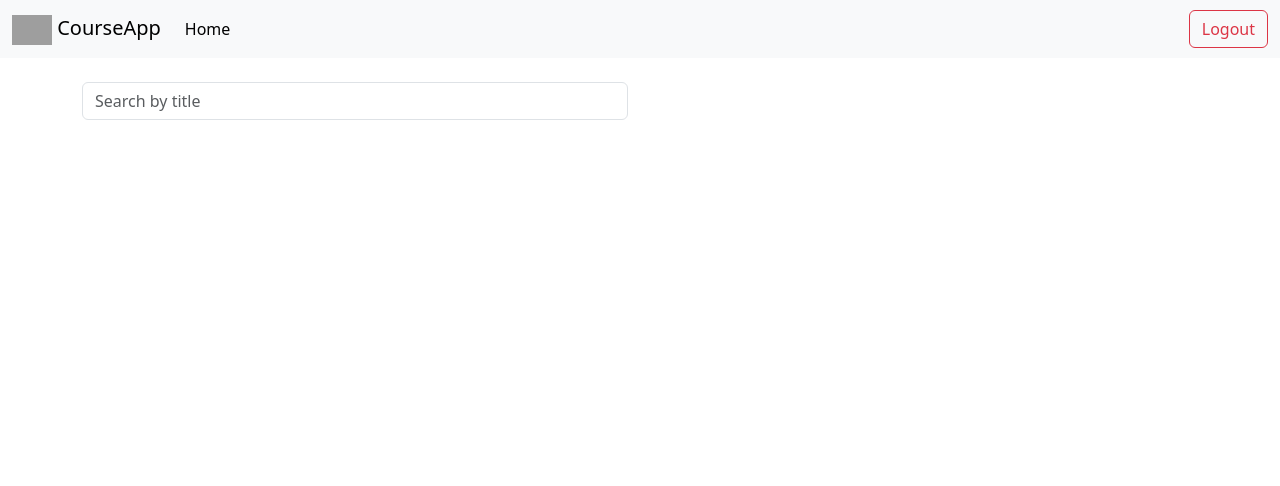
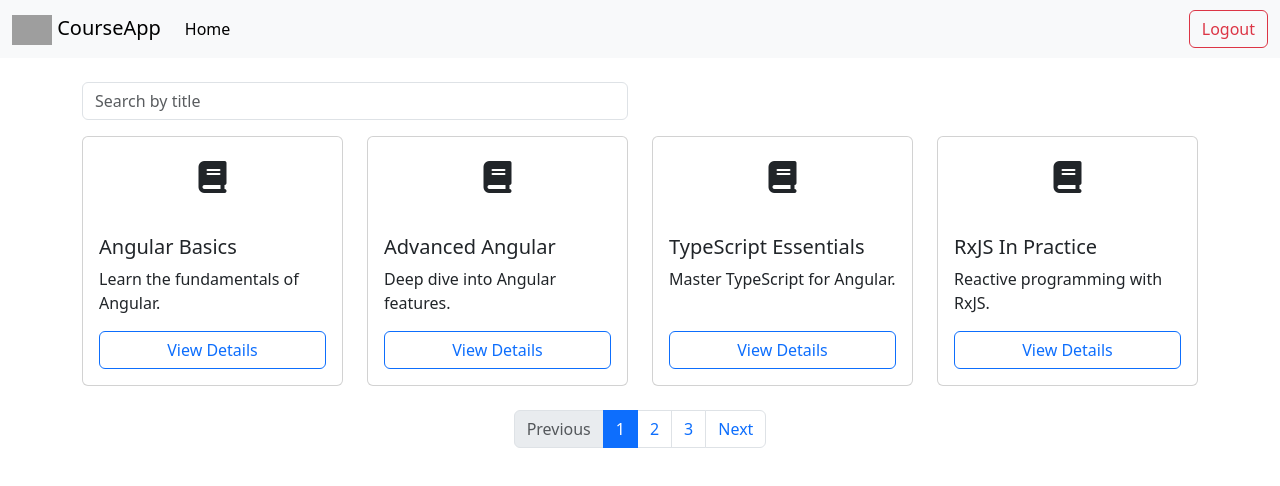
Before and after one commit to shrash9/CourseListingApp, an Angular app: page /dashboard in a window 1280 px wide. Shown: the top 486 px of the page. Built offline with nearby package versions, Linux system fonts and the light colour scheme; grey boxes are pictures that could not be loaded.

Commit message:
Added functionality to login to direct to dashboard

```diff
--- a/angular.json
+++ b/angular.json
@@ -26,9 +26,16 @@
             "tsConfig": "tsconfig.app.json",
             "inlineStyleLanguage": "scss",
             "assets": [
+              "src/favicon.ico",
               {
                 "glob": "**/*",
-                "input": "public"
+                "input": "public",
+                "output": "/"
+              },
+              {
+                "glob": "**/*",
+                "input": "src/assets",
+                "output": "/assets"
               }
             ],
             "styles": [
@@ -85,9 +92,16 @@
             "tsConfig": "tsconfig.spec.json",
             "inlineStyleLanguage": "scss",
             "assets": [
+              "src/favicon.ico",
               {
                 "glob": "**/*",
-                "input": "public"
+                "input": "public",
+                "output": "/"
+              },
+              {
+                "glob": "**/*",
+                "input": "src/assets",
+                "output": "/assets"
               }
             ],
             "styles": [
--- /dev/null
+++ b/src/app/course-details/course-details.component.html
@@ -0,0 +1 @@
+<p>course-details works!</p>
--- a/src/app/dashboard/dashboard.component.html
+++ b/src/app/dashboard/dashboard.component.html
@@ -26,17 +26,41 @@
           class="form-control"
           placeholder="Search by title"
           [(ngModel)]="searchTerm"
+          (ngModelChange)="applyFilter()"
         />
       </div>
     </div>
 
     <div class="row">
-      <!-- course cards will go here -->
-    </div>
-
-    <nav>
-      <ul class="pagination justify-content-center">
-        <!-- pagination controls will go here -->
-      </ul>
-    </nav>
+        <div class="col-md-6 col-lg-3 mb-4" *ngFor="let course of display">
+            <div class="card h-100">
+                <div class="card-img-top text-center py-4">
+                  <i class="fas fa-book fa-2x"></i>
+                </div>
+                <div class="card-body d-flex flex-column">
+                  <h5 class="card-title">{{ course.title }}</h5>
+                  <p class="card-text">{{ course.description }}</p>
+                  <button
+                    class="btn btn-outline-primary mt-auto"
+                    [routerLink]="['/courses', course.id]"
+                  >
+                    View Details
+                  </button>
+                </div>
+              </div>
+        </div>
+      </div>
+      <nav>
+        <ul class="pagination justify-content-center">
+          <li class="page-item" [class.disabled]="page === 1">
+            <button class="page-link" (click)="goToPage(page - 1)">Previous</button>
+          </li>
+          <li class="page-item" *ngFor="let p of pages" [class.active]="p === page">
+            <button class="page-link" (click)="goToPage(p)">{{ p }}</button>
+          </li>
+          <li class="page-item" [class.disabled]="page === totalPages">
+            <button class="page-link" (click)="goToPage(page + 1)">Next</button>
+          </li>
+        </ul>
+      </nav>
   </div>
--- a/src/app/dashboard/dashboard.component.ts
+++ b/src/app/dashboard/dashboard.component.ts
@@ -1,19 +1,58 @@
-import { Component } from '@angular/core';
+import { Component, OnInit } from '@angular/core';
 import { CommonModule } from '@angular/common';
 import { RouterModule, Router } from '@angular/router';
 import { FormsModule } from '@angular/forms';
+import { HttpClient, HttpClientModule } from '@angular/common/http';
+
+interface Course {
+  id: number;
+  title: string;
+  description: string;
+  imageUrl: string;
+}
 
 @Component({
   selector: 'app-dashboard',
   standalone: true,
-  imports: [CommonModule, RouterModule, FormsModule],
+  imports: [CommonModule, RouterModule, FormsModule, HttpClientModule],
   templateUrl: './dashboard.component.html',
   styleUrls: ['./dashboard.component.scss']
 })
-export class DashboardComponent {
+export class DashboardComponent implements OnInit {
+  courses: Course[] = [];
+  filtered: Course[] = [];
+  display: Course[] = [];
+  page = 1;
+  pageSize = 4;
+  totalPages = 0;
+  pages: number[] = [];
   searchTerm = '';
 
-  constructor(private router: Router) {}
+  constructor(private router: Router, private http: HttpClient) {}
+
+  ngOnInit(): void {
+    this.http.get<Course[]>('assets/courses.json').subscribe(data => {
+      this.courses = data;
+      this.applyFilter();
+    });
+  }
+
+  applyFilter(): void {
+    const term = this.searchTerm.toLowerCase();
+    this.filtered = this.courses.filter(c =>
+      c.title.toLowerCase().includes(term)
+    );
+    this.totalPages = Math.ceil(this.filtered.length / this.pageSize);
+    this.pages = Array.from({ length: this.totalPages }, (_, i) => i + 1);
+    this.goToPage(1);
+  }
+
+  goToPage(p: number): void {
+    if (p < 1 || p > this.totalPages) return;
+    this.page = p;
+    const start = (p - 1) * this.pageSize;
+    this.display = this.filtered.slice(start, start + this.pageSize);
+  }
 
   logout(): void {
     this.router.navigate(['/login']);
--- a/src/app/login/login.component.ts
+++ b/src/app/login/login.component.ts
@@ -1,7 +1,7 @@
 import { Component } from '@angular/core';
 import { CommonModule } from '@angular/common';
 import { FormsModule }   from '@angular/forms';
-import { RouterModule }  from '@angular/router';
+import { RouterModule, Router }  from '@angular/router';
 
 @Component({
   selector: 'app-login',
@@ -11,13 +11,12 @@ import { RouterModule }  from '@angular/router';
   styleUrls: ['./login.component.scss']
 })
 export class LoginComponent {
+  email = '';
+  password = '';
 
-  email: string = '';
-  password: string = '';
+  constructor(private router: Router) {}
 
   onSubmit(): void {
-
-    console.log('Logging in with', this.email, this.password);
-    alert(`Logged in with email: ${this.email}`);
+    this.router.navigate(['/dashboard']);
   }
 }
--- /dev/null
+++ b/src/assets/courses.json
@@ -0,0 +1,12 @@
+[
+    { "id": 1, "title": "Angular Basics", "description": "Learn the fundamentals of Angular.", "imageUrl": "https://via.placeholder.com/150?text=Course+1" },
+    { "id": 2, "title": "Advanced Angular", "description": "Deep dive into Angular features.", "imageUrl": "https://via.placeholder.com/150?text=Course+2" },
+    { "id": 3, "title": "TypeScript Essentials", "description": "Master TypeScript for Angular.", "imageUrl": "https://via.placeholder.com/150?text=Course+3" },
+    { "id": 4, "title": "RxJS In Practice", "description": "Reactive programming with RxJS.", "imageUrl": "https://via.placeholder.com/150?text=Course+4" },
+    { "id": 5, "title": "Angular Forms", "description": "Template-driven & reactive forms.", "imageUrl": "https://via.placeholder.com/150?text=Course+5" },
+    { "id": 6, "title": "Routing & Navigation", "description": "Configure routes and guards.", "imageUrl": "https://via.placeholder.com/150?text=Course+6" },
+    { "id": 7, "title": "State Management", "description": "NgRx and other state patterns.", "imageUrl": "https://via.placeholder.com/150?text=Course+7" },
+    { "id": 8, "title": "Unit Testing", "description": "Write tests for Angular apps.", "imageUrl": "https://via.placeholder.com/150?text=Course+8" },
+    { "id": 9, "title": "Angular Performance", "description": "Optimize your Angular apps.", "imageUrl": "https://via.placeholder.com/150?text=Course+9" },
+    { "id": 10, "title": "Deploying Angular", "description": "Build and deploy strategies.", "imageUrl": "https://via.placeholder.com/150?text=Course+10" }
+  ]
--- a/src/main.ts
+++ b/src/main.ts
@@ -20,6 +20,11 @@ const routes: Route[] = [
     loadComponent: () =>
       import('./app/dashboard/dashboard.component').then(m => m.DashboardComponent)
   },
+  {
+    path: 'courses/:id',
+    loadComponent: () =>
+      import('./app/course-details/course-details.component').then(m => m.CourseDetailsComponent)
+  },
   { path: '', redirectTo: 'login', pathMatch: 'full' }
 ];
 
```
Also changed, not shown: src/app/course-details/course-details.component.ts (added, +11 -0 lines), src/app/course-details/course-details.component.scss (added), 1 other file (tests, documents, lock files or other folders).
